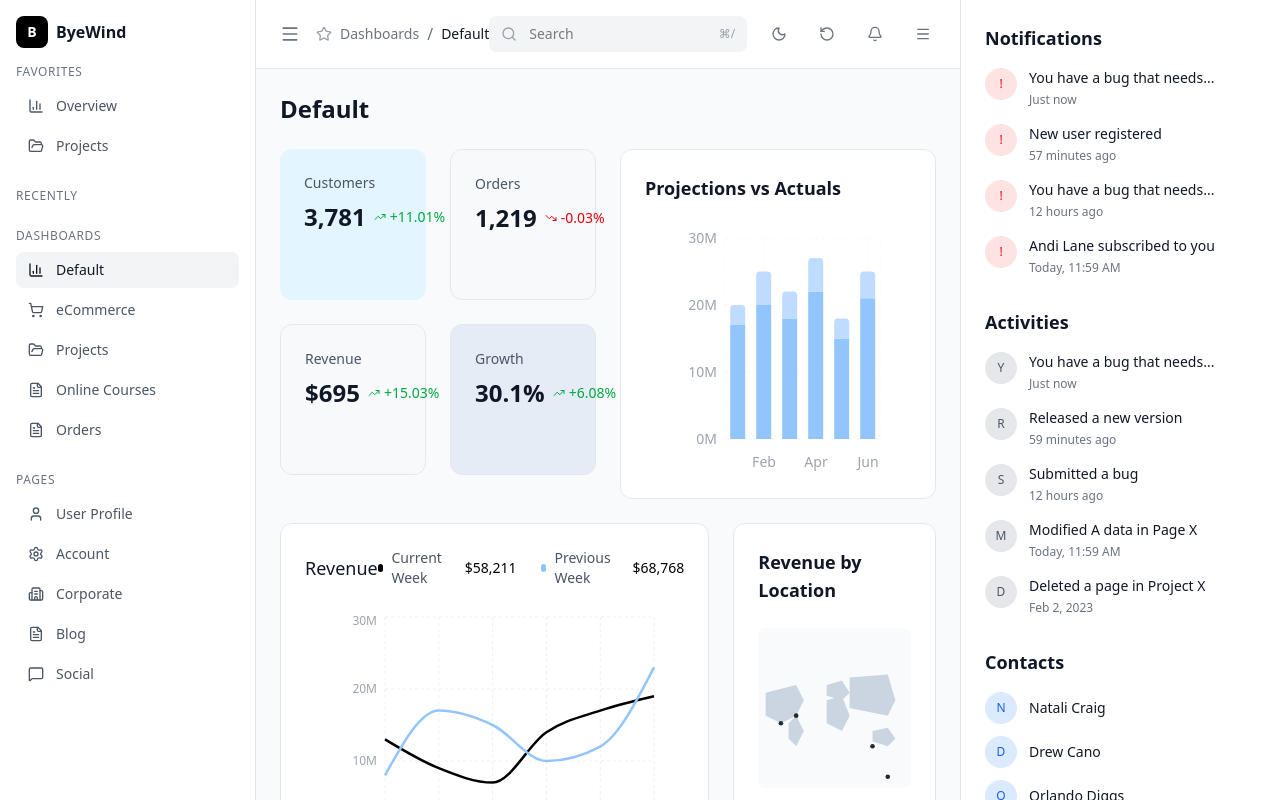
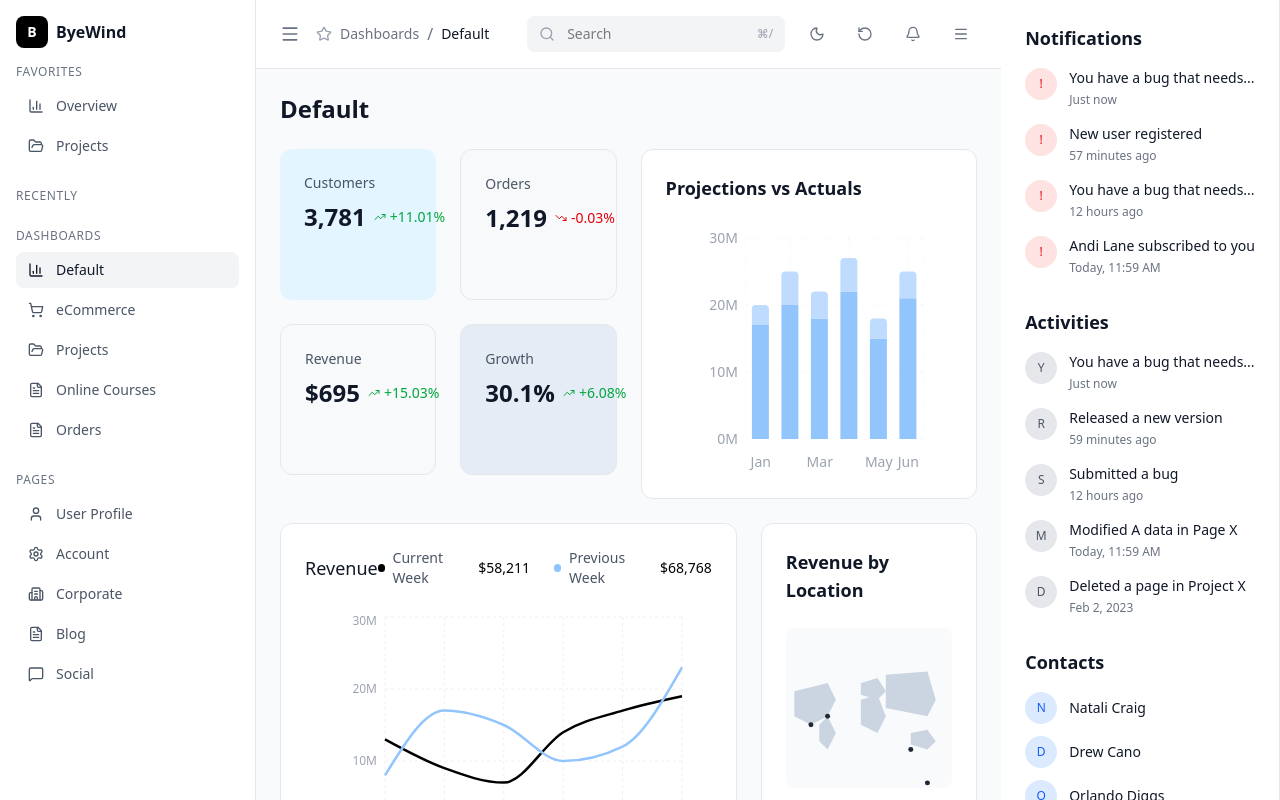
Before and after one commit to Asthasingh-2002/e-commerce, a React (Vite) app: page / in a window 1280 px wide. Shown: the top 800 px of the page. Built offline with nearby package versions, Linux system fonts and the light colour scheme.

Commit message:
"Add proper scrolling in all parts"

```diff
--- a/src/components/MainContent.jsx
+++ b/src/components/MainContent.jsx
@@ -57,7 +57,7 @@ const MainContent = ({
 
       <div className="flex-1 flex overflow-hidden">
         {/* Dashboard Content */}
-        <main className="flex-1 overflow-y-auto p-6">
+        <main className="flex-1 overflow-y-auto p-6 sidebar-scroll ">
           <h1 className="text-2xl font-semibold text-gray-900 mb-6">
             {activeSection}
           </h1>
--- a/src/components/RightSidebar.jsx
+++ b/src/components/RightSidebar.jsx
@@ -1,4 +1,4 @@
-import React from 'react'
+import React from "react";
 
 const notifications = [
   { type: "bug", message: "You have a bug that needs...", time: "Just now" },
@@ -55,7 +55,12 @@ import React from 'react'
 const RightSidebar = () => {
   return (
     <div>
-      <aside className="w-80 bg-white border-l border-gray-200 overflow-y-auto">
+      <aside
+        className={`sidebar-scroll
+       bg-white border-r border-gray-200 transition-all duration-300 h-screen overflow-y-auto`}
+      >
+        {" "}
+        {/* Added h-screen and overflow-y-auto */}
         <div className="p-6">
           <h2 className="text-lg font-semibold text-gray-900 mb-4">
             Notifications
@@ -119,6 +124,6 @@ const RightSidebar = () => {
       </aside>
     </div>
   );
-}
+};
 
-export default RightSidebar
+export default RightSidebar;
--- a/src/components/Sidebar.jsx
+++ b/src/components/Sidebar.jsx
@@ -48,7 +48,7 @@ const Sidebar = ({ sidebarCollapsed, activeSection, setActiveSection }) => {
     <div
       className={`${
         sidebarCollapsed ? "w-16" : "w-64"
-      } bg-white border-r border-gray-200 transition-all duration-300`}
+      } bg-white border-r border-gray-200 transition-all duration-300 h-screen overflow-y-hidden`}
     >
       <div className="p-4">
         <div className="flex items-center space-x-2">
--- a/src/index.css
+++ b/src/index.css
@@ -1 +1,22 @@
 @import "tailwindcss";
+
+.sidebar-scroll {
+  scrollbar-width: thin;
+  scrollbar-color: #d1d5db transparent; /* gray-300 */
+}
+
+.sidebar-scroll::-webkit-scrollbar {
+  width: 4px;
+  background: transparent;
+  opacity: 0;
+  transition: opacity 0.2s;
+}
+
+.sidebar-scroll:hover::-webkit-scrollbar {
+  opacity: 1;
+}
+
+.sidebar-scroll::-webkit-scrollbar-thumb {
+  background: #d1d5db;
+  border-radius: 2px;
+}
```
Lines whose indentation alone changed are shown as unchanged.
